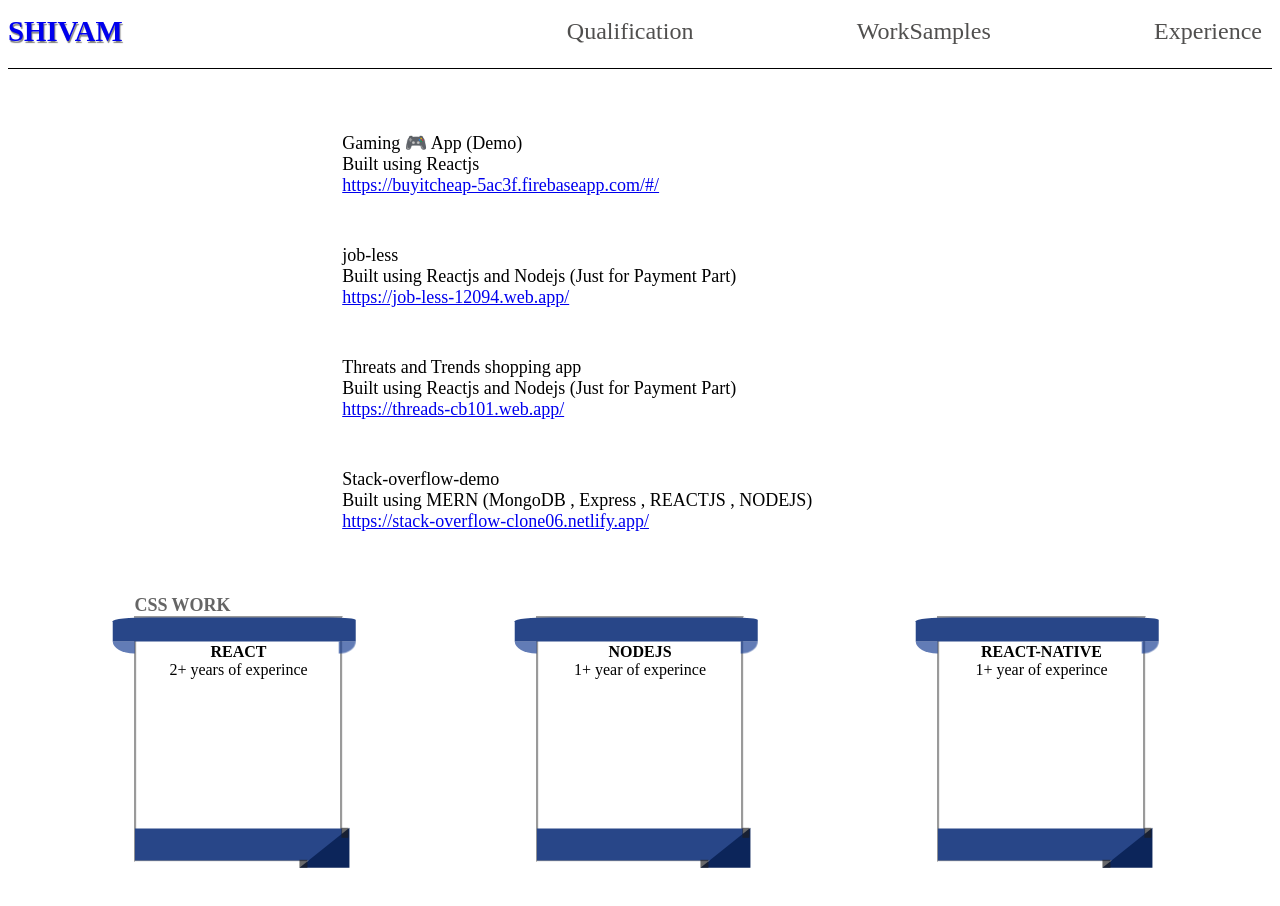
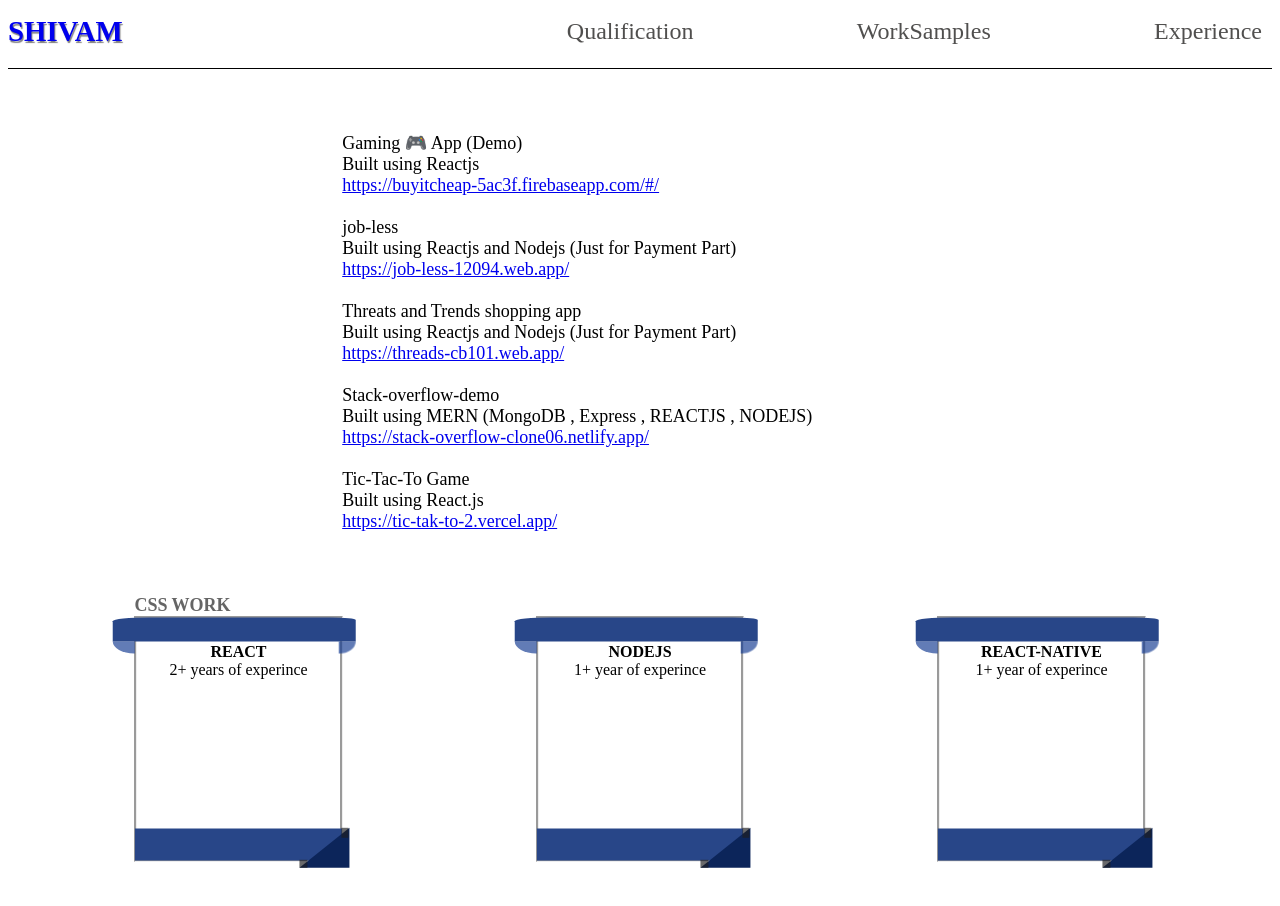
Before and after one commit to Shivam06-form/Portfolio, a Next.js app: page /WorkSamples in a window 1280 px wide. Shown: the top 906 px of the page. Built offline with nearby package versions, Linux system fonts and the light colour scheme.

Commit message:
WorkSample Updated

```diff
--- a/app/WorkSamples/page.js
+++ b/app/WorkSamples/page.js
@@ -83,6 +83,18 @@ export default function WorkSamples() {
               https://stack-overflow-clone06.netlify.app/
             </Link>
           </li>
+          <li>
+            <div>Tic-Tac-To Game</div>
+            <summary>
+              Built using React.js
+            </summary>
+            <Link
+              href="https://tic-tak-to-2.vercel.app/"
+              target="_blank"
+            >
+              https://tic-tak-to-2.vercel.app/
+            </Link>
+          </li>
         </ul>
       </div>
       <div style={{ width: "80%", margin: "auto" }}>
```
